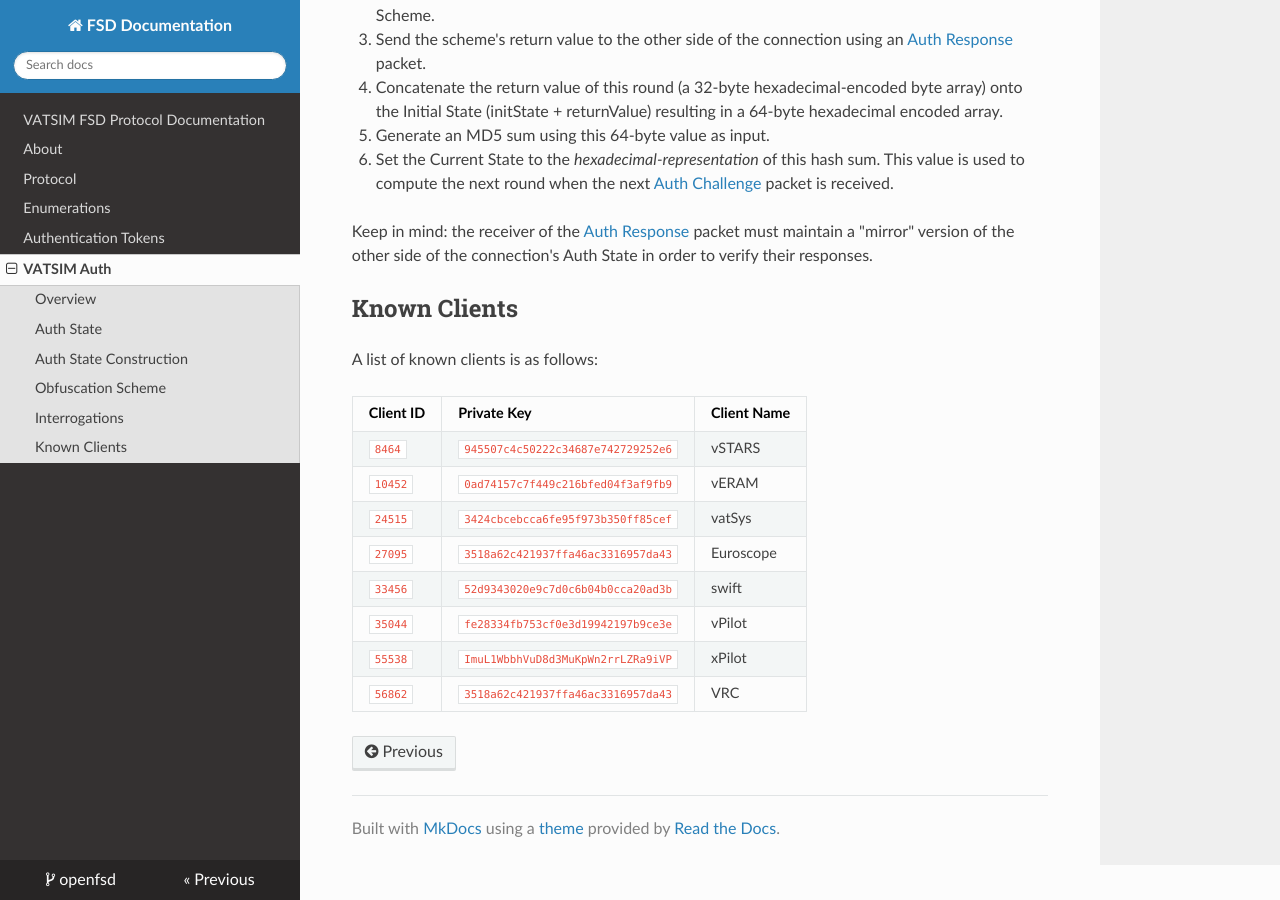
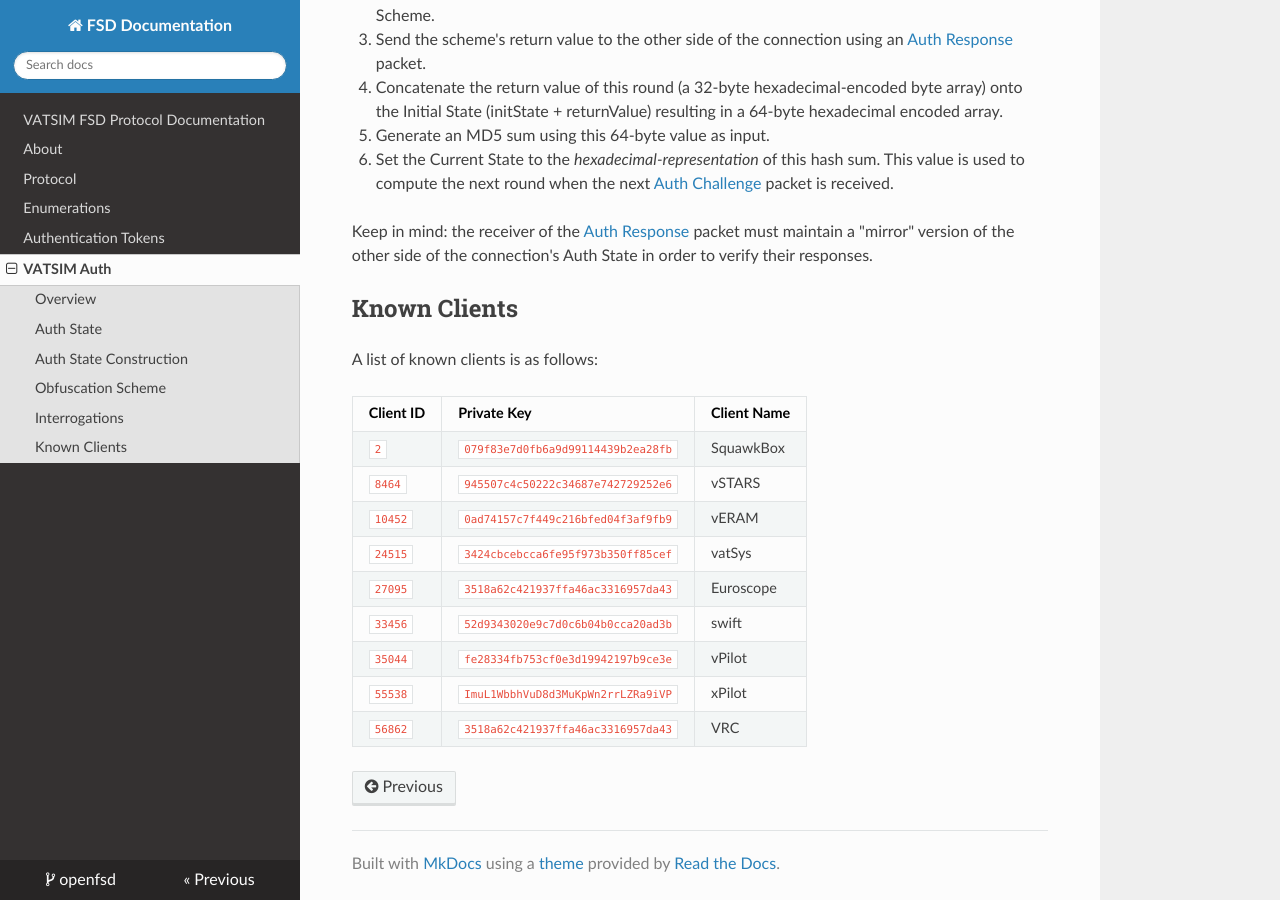
Before and after one commit to renorris/openfsd, an MkDocs documentation site: the page built from docs/vatsim-auth.md, in a window 1280 px wide and 900 px high, scrolled down 1974 px. Built offline with MkDocs 1.6.1, drawn with Linux system fonts in a browser that asks for light colours; nearby versions of some CDN libraries.

Commit message:
add squawkbox auth key

```diff
--- a/docs/vatsim-auth.md
+++ b/docs/vatsim-auth.md
@@ -94,6 +94,7 @@
 
 | Client ID | Private Key                        | Client Name |
 |-----------|------------------------------------|-------------|
+| `2`       | `079f83e7d0fb6a9d99114439b2ea28fb` | SquawkBox   |
 | `8464`    | `945507c4c50222c34687e742729252e6` | vSTARS      |
 | `10452`   | `0ad74157c7f449c216bfed04f3af9fb9` | vERAM       |
 | `24515`   | `3424cbcebcca6fe95f973b350ff85cef` | vatSys      |
```
